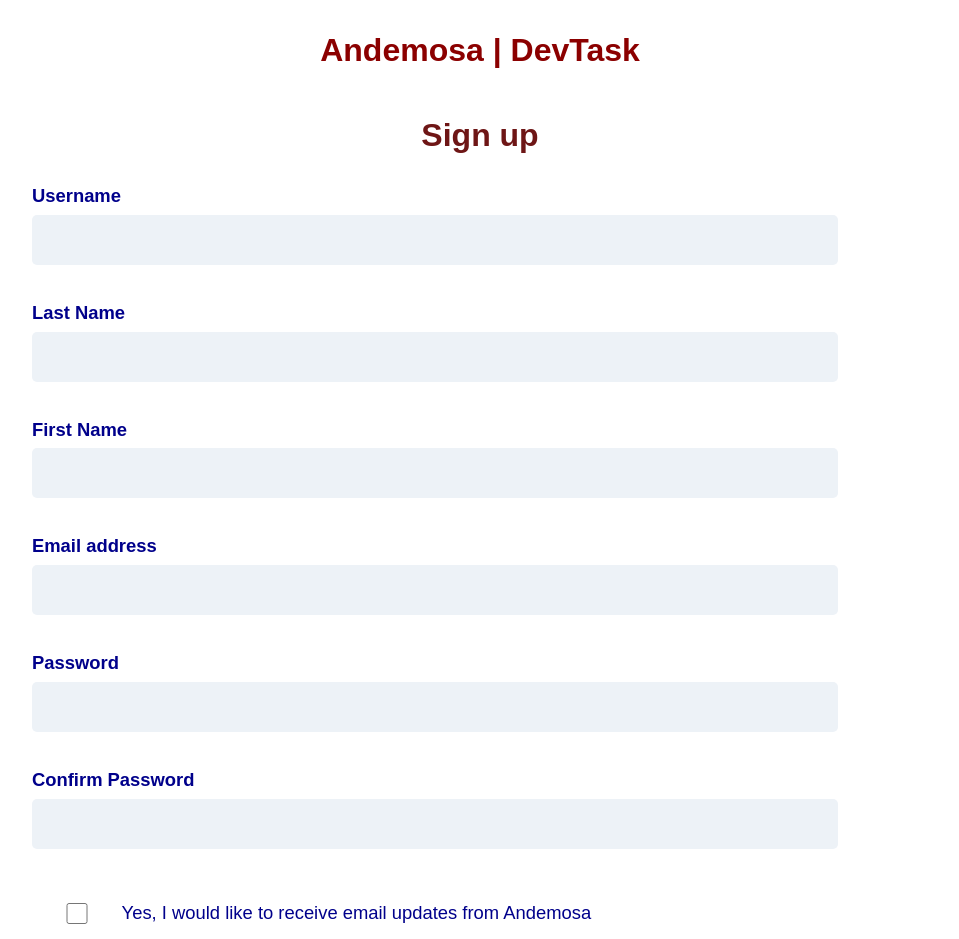
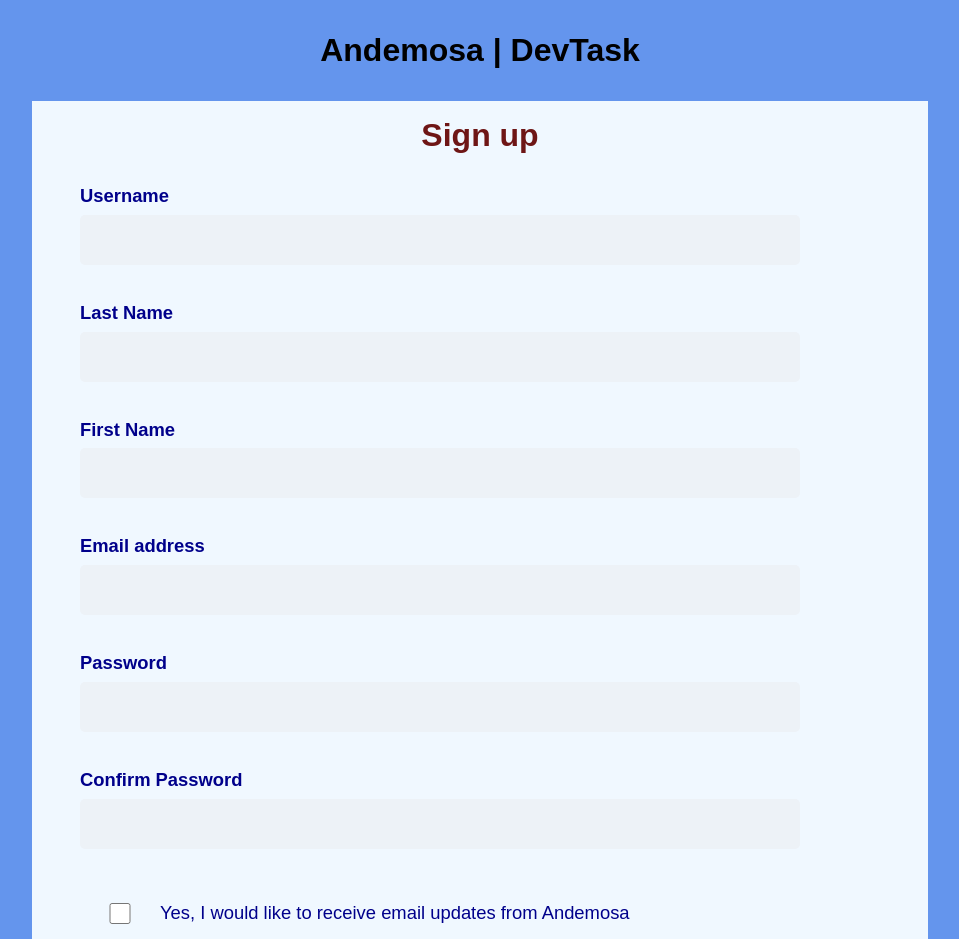
Before and after one commit to andemosa/formvalidator, a plain HTML site: page index.html in a window 1280 px wide. Shown: the top 939 px of the page, without its empty margins (160-1119 px from the left). Drawn offline with Linux system fonts and the light colour scheme.

Commit message:
Update style.css

```diff
--- a/style.css
+++ b/style.css
@@ -7,6 +7,7 @@
 html{
     font-family: sans-serif;
     height: 100%;
+    background-color: cornflowerblue;
 }
 header{
     text-align: center;
@@ -18,7 +19,7 @@ main{
 }
 
 h1{
-    color: darkred;
+    color: black;
 }
 
 h2{
@@ -32,10 +33,11 @@ form{
     display: flex;
     flex-direction: column;
     justify-content: center;
-    padding: 1rem 0;
+    padding: 1rem 3rem;
     max-width: 960px;
     margin: 0 auto;
     width: 70vw;
+    background-color: aliceblue;
 }
 
 label{
@@ -67,6 +69,7 @@ form button{
     border: 0 solid #e2e8f0;
     width: 30%;
     margin-left: 35%;
+    border-radius: 10px;
 }
 
 footer{
```
